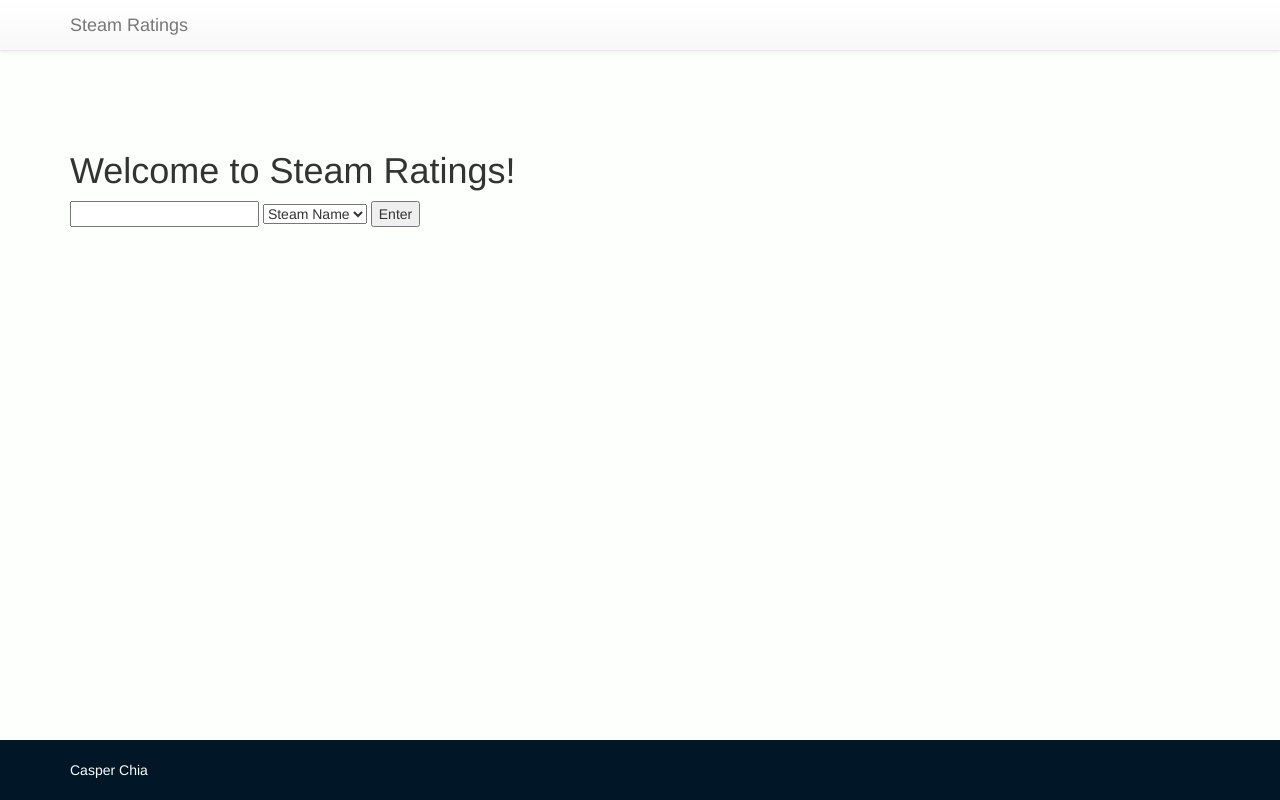
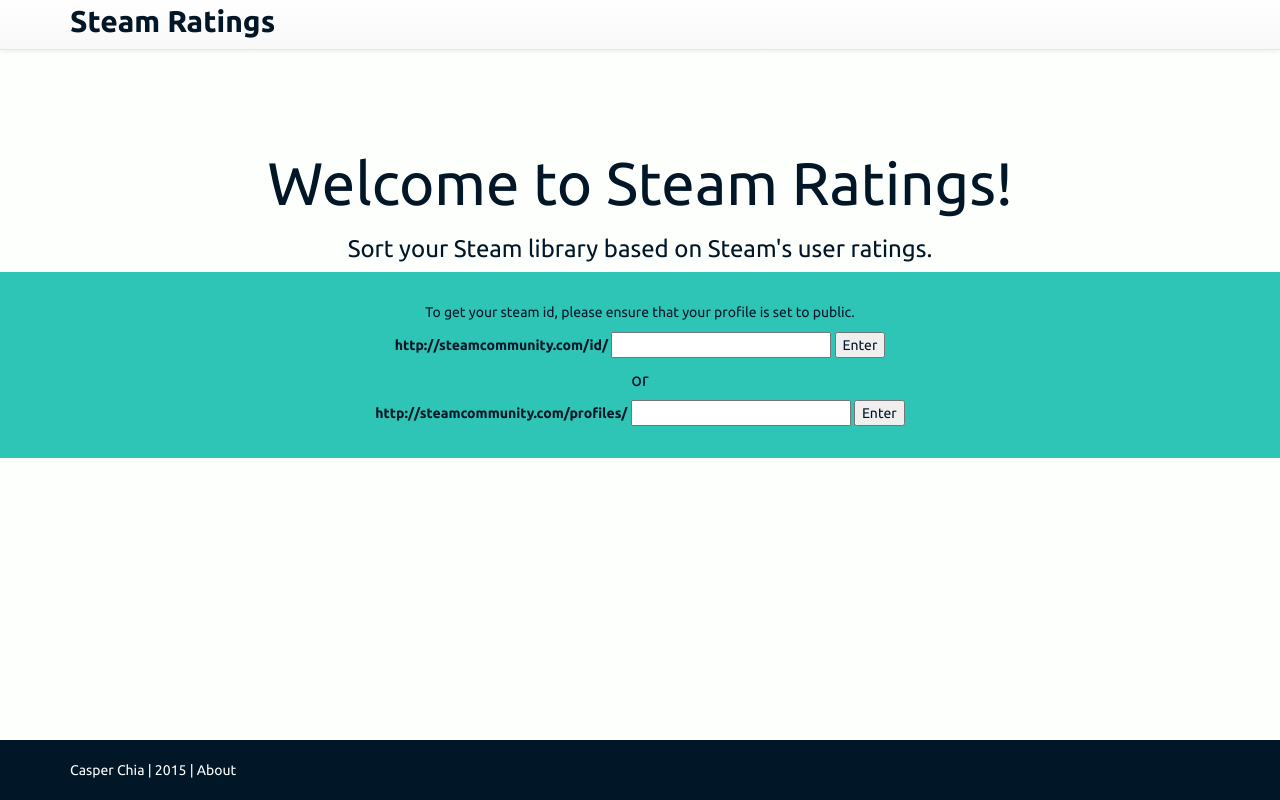
Before and after one commit to casperchia/steamGameRatings2, a Django app: template SGRapp/templates/SGRapp/index.html in a window 1280 px wide. Run offline with Django 3.2, Linux system fonts and the light colour scheme; the template is opened without the code that fills it, so the values that code supplies are empty; some libraries are stand-ins or nearby versions.

Commit message:
Improve UI

```diff
--- a/SGRapp/static/css/base.css
+++ b/SGRapp/static/css/base.css
@@ -8,6 +8,8 @@ body {
   /* Margin bottom by footer height */
   margin-bottom: 60px;
   background-color: #FDFFFC;
+  font-family: 'Ubuntu', sans-serif;
+  color: #011627;
 }
 .footer {
   position: absolute;
@@ -38,3 +40,26 @@ body > .container {
 code {
   font-size: 80%;
 }
+
+.navbar-title {
+    font-weight: bold;
+    font-size: 30px;
+    color: #011627;
+}
+
+.container-lightblue {
+  background-color: #2EC4B6;
+}
+
+.text-align-center {
+  text-align: center;
+}
+
+.font-extra-large {
+  font-size: 60px;
+}
+
+#form-container {
+  padding-top: 30px;
+  padding-bottom: 30px;
+}
--- a/SGRapp/templates/SGRapp/base.html
+++ b/SGRapp/templates/SGRapp/base.html
@@ -17,6 +17,9 @@
         <!-- Latest compiled and minified JavaScript -->
         <script src="https://maxcdn.bootstrapcdn.com/bootstrap/3.3.5/js/bootstrap.min.js"></script>
 
+        <!-- Fonts -->
+        <link href='http://fonts.googleapis.com/css?family=Ubuntu:400,700' rel='stylesheet' type='text/css'>
+
         <link href="{% static "css/base.css" %}" rel="stylesheet" type="text/css">
 
         <title>{% block title %}Steam Ratings{% endblock %}</title>
@@ -29,7 +32,7 @@
         <nav class="navbar navbar-default navbar-static-top">
             <div class="container">
                 <div class="navbar-header">
-                    <a class="navbar-brand" href="#">Steam Ratings</a>
+                    <a class="navbar-title" href="#">Steam Ratings</a>
                 </div>
             </div>
         </nav>
@@ -39,7 +42,7 @@
 
         <footer class="footer">
             <div class="container">
-                <p class="footer-text">Casper Chia</p>
+                <p class="footer-text">Casper Chia | 2015 | About</p>
             </div>
         </footer>
 
--- a/SGRapp/templates/SGRapp/index.html
+++ b/SGRapp/templates/SGRapp/index.html
@@ -2,17 +2,32 @@
 
 {% block body_block %}
 
-    <div class="container">
-        <h1>Welcome to Steam Ratings!</h1>
+    <div class="container text-align-center">
+        <h1 class="font-extra-large">Welcome to Steam Ratings!</h1>
+        <h3>Sort your Steam library based on Steam's user ratings.</h3>
+    </div>
 
-        <form method="GET" action="{% url 'goto' %}">
-        <input type="text" name="userInput">
-        <select name="inputType">
-            <option value="steamName">Steam Name</option>
-            <option value="steamId">Steam ID</option>
-        </select>
-        <input type="submit" value="Enter">
-        </form>
+    <div class="container-fluid container-lightblue" id="form-container">
+        <div class="container text-align-center">
+            <p>To get your steam id, please ensure that your profile is set to public.</p>
+
+            <form method="GET" action="{% url 'goto' %}">
+                <label for="userInput">http://steamcommunity.com/id/</label>
+                <input type="text" name="userInput">
+                <input type="hidden" name="inputType" value="steamName">
+                <input type="submit" value="Enter">
+            </form>
+
+            <h4>or</h4>
+
+            <form method="GET" action="{% url 'goto' %}">
+                <label for="userInput">http://steamcommunity.com/profiles/</label>
+                <input type="text" name="userInput">
+                <input type="hidden" name="inputType" value="steamId">
+                <input type="submit" value="Enter">
+            </form>
+
+        </div>
     </div>
 
 {% endblock %}
--- a/SGRapp/templates/SGRapp/results.html
+++ b/SGRapp/templates/SGRapp/results.html
@@ -5,8 +5,8 @@
 
 <!-- DataTables CSS -->
 <!-- <link rel="stylesheet" type="text/css" href="//cdn.datatables.net/1.10.7/css/jquery.dataTables.css"> -->
-<link rel="stylesheet" type="text/css" href="//netdna.bootstrapcdn.com/bootstrap/3.0.3/css/bootstrap.min.css">
-<link rel="stylesheet" type="text/css" href="//cdn.datatables.net/plug-ins/1.10.7/integration/bootstrap/3/dataTables.bootstrap.css">
+<!-- <link rel="stylesheet" type="text/css" href="//netdna.bootstrapcdn.com/bootstrap/3.0.3/css/bootstrap.min.css"> -->
+<!-- <link rel="stylesheet" type="text/css" href="//cdn.datatables.net/plug-ins/1.10.7/integration/bootstrap/3/dataTables.bootstrap.css"> -->
 
 <!-- jQuery -->
 <script type="text/javascript" charset="utf8" src="//code.jquery.com/jquery-1.10.2.min.js"></script>
```
